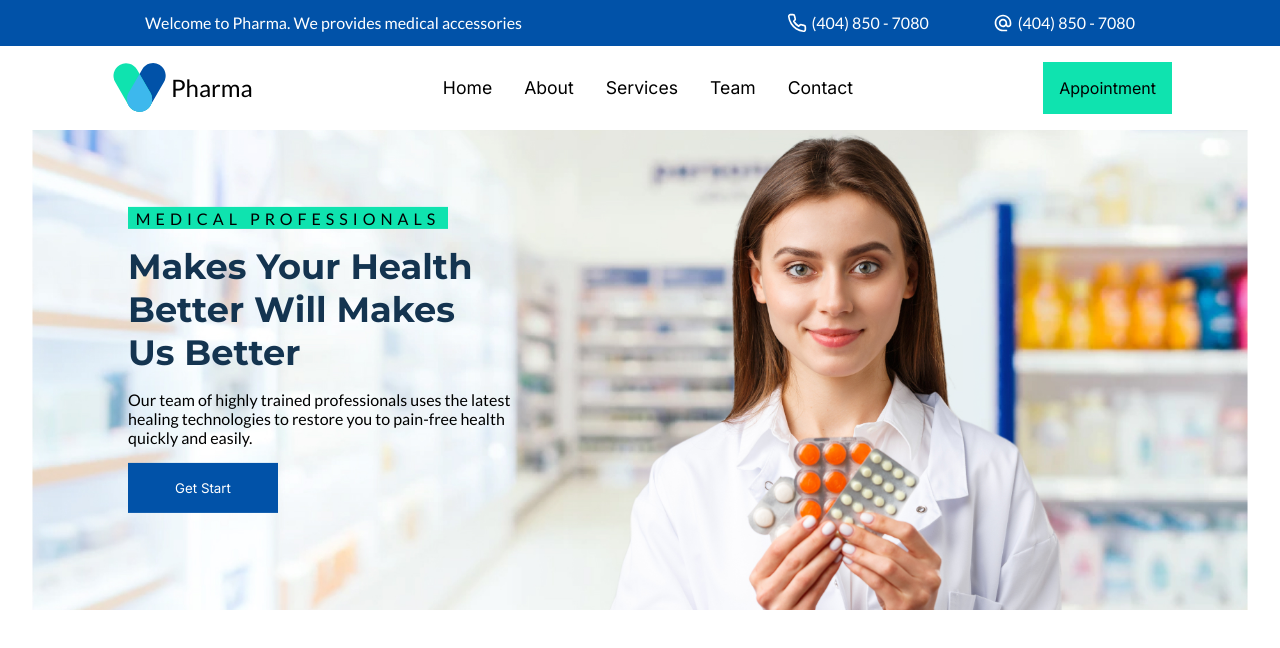
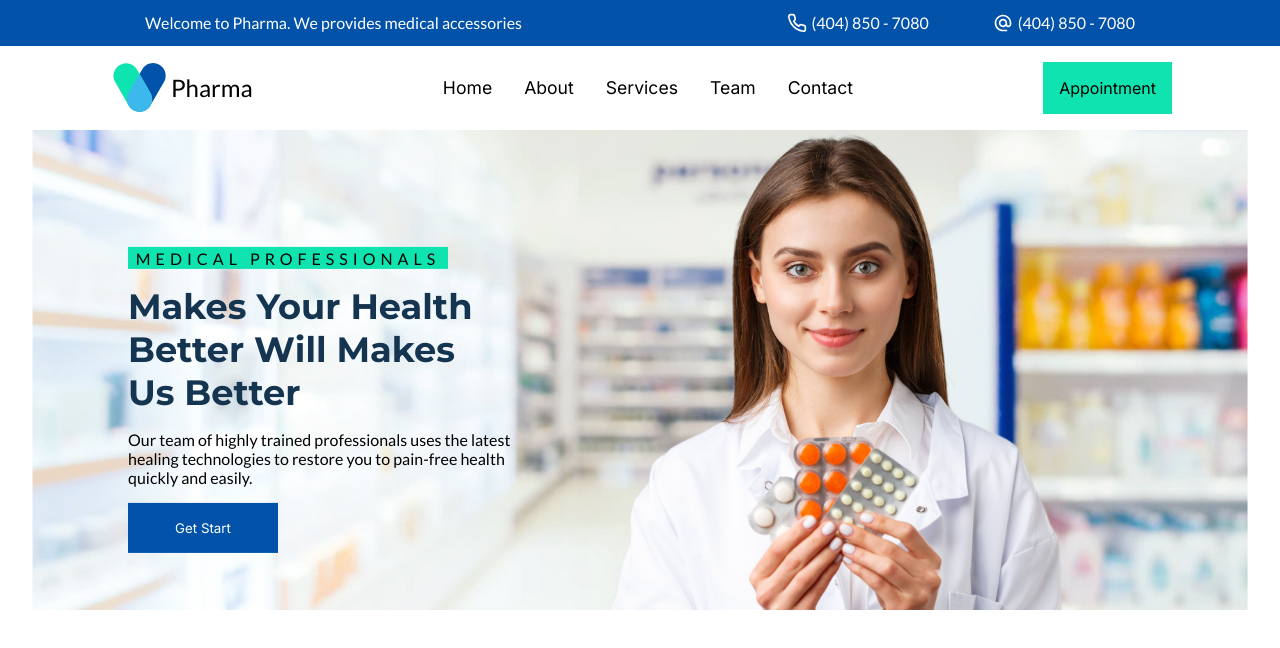
Before and after one commit to Matheus-Silva7/PharmaDoctor, a React (Vite) app: page / in a window 1280 px wide. Shown: the top 648 px of the page. Built offline with nearby package versions, Linux system fonts and the light colour scheme.

Commit message:
updating banner

```diff
--- a/src/components/Banner/BannerStyles.css
+++ b/src/components/Banner/BannerStyles.css
@@ -15,7 +15,7 @@
 .content {
     position: absolute;
     transform: translate(-50%, -50%);
-    top: 45%;
+    top: 50%;
     left: 30%;
     width: 40%;
     display: flex;
```
